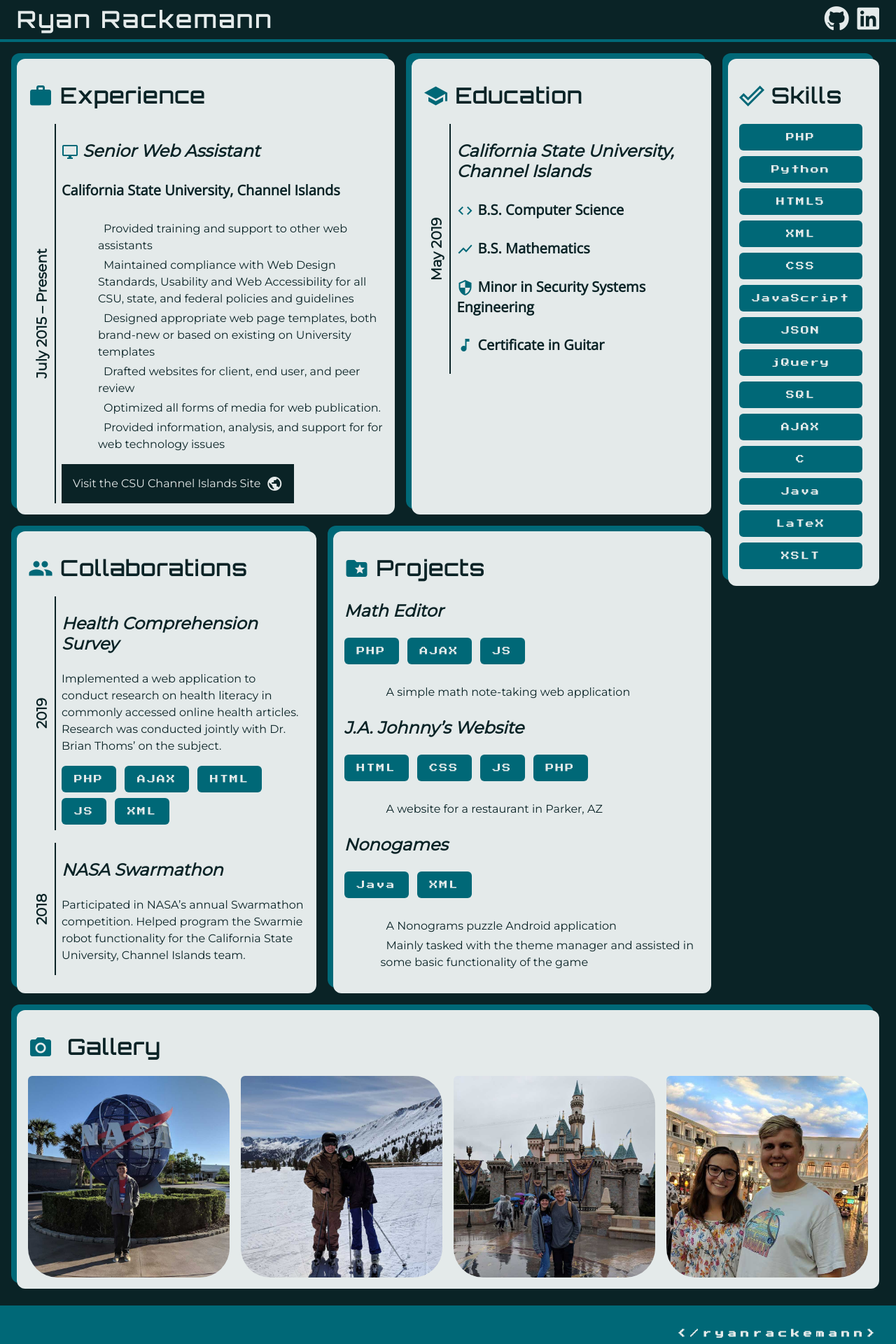
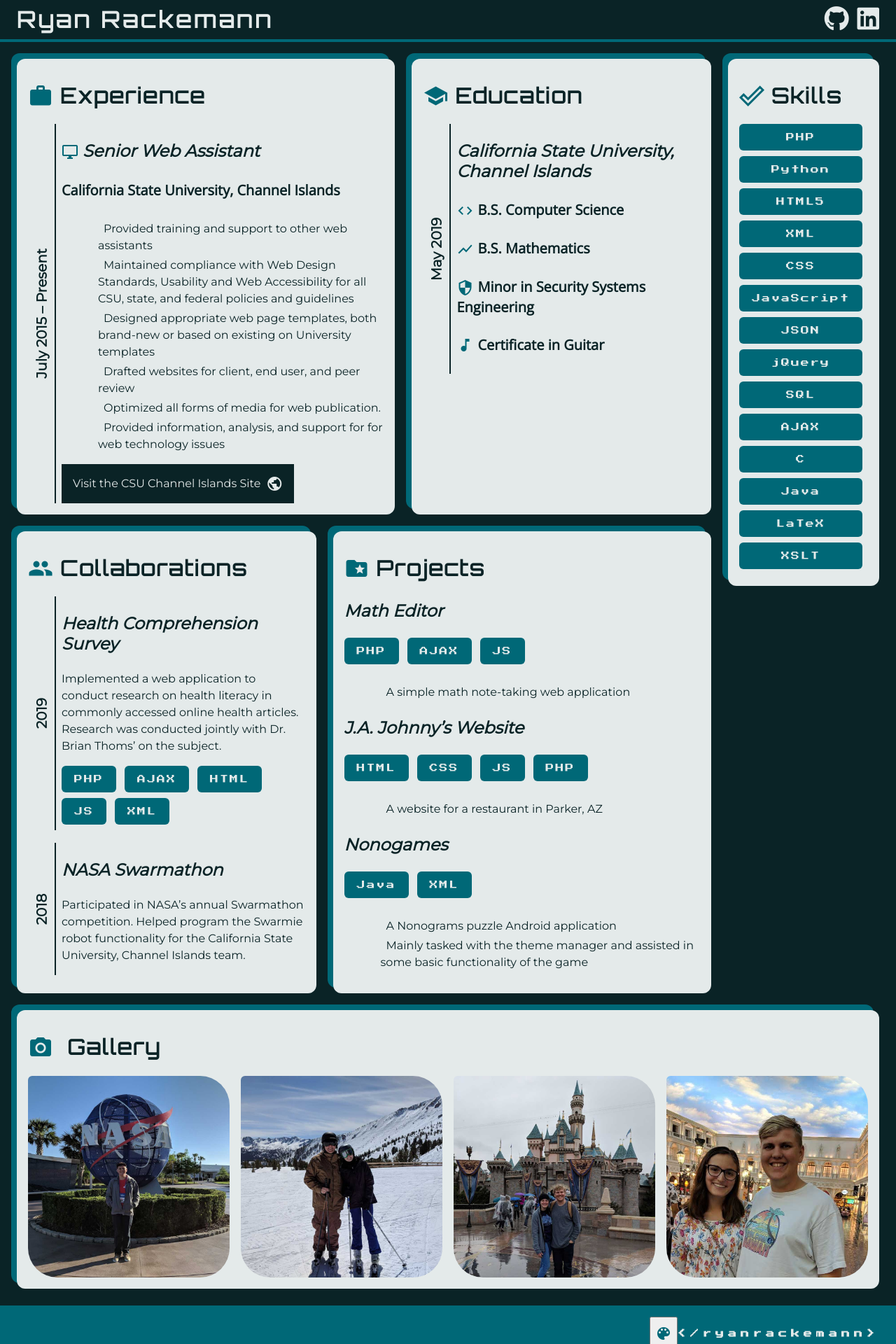
Before and after one commit to ryanrackemann/ryanrackemann.github.io, a PHP site: page / in a window 1280 px wide. Shown: the top 1920 px of the page at 70% size. Run offline with PHP 8.4, Linux system fonts and the light colour scheme.

Commit message:
Updated with content for custom colorsheets

```diff
--- a/css/style.css
+++ b/css/style.css
@@ -1,7 +1,43 @@
 :root {
-     --dark: #0a2326;
-     --blue: #006877;
-     --white: #e4eaea;
+	--dark: #0a2326;
+	--blue: #006877;
+	--white: #e4eaea;
+	--orange: #e66036;
+
+	--header-bg: #;
+	--header-txt: #;
+	--header-icon: #;
+	--header-icon-hvr: #;
+	--header-bottom-border: #;
+	--main-bg: #;
+	--footer-bg: #;
+	--footer-txt: #;
+	--card-bg: #;
+	--card-drop: #;
+	--card-txt: #;
+	--card-icons: #;
+	--btn: #;
+	--btn-hvr: #;
+	--tag-bg: #;
+	--tag-txt: #;
+	--main-mobile-1-bg: #;
+	--main-mobile-1-txt: #;
+	--main-mobile-1-icon: #;
+	--main-mobile-2-bg: #;
+	--main-mobile-2-txt: #;
+	--main-mobile-2-icon: #;
+	--main-mobile-3-bg: #;
+	--main-mobile-3-txt: #;
+	--main-mobile-3-icon: #;
+	--main-mobile-4-bg: #;
+	--main-mobile-4-txt: #;
+	--main-mobile-4-icon: #;
+	--main-mobile-5-bg: #;
+	--main-mobile-5-txt: #;
+	--main-mobile-5-icon: #;
+	--main-mobile-6-bg: #;
+	--main-mobile-6-txt: #;
+	--main-mobile-6-icon: #;
 }
 .white {
      background-color: var(--white);
--- a/index.html
+++ b/index.html
@@ -139,7 +139,6 @@
 		<li>A Nonograms puzzle Android application</li>
 		<li>Mainly tasked with the theme manager and assisted in some basic functionality of the game</li>
 	</ul>
-
 	</div>
 	<div class="dark desktop-white" id="Gallery">
 	<h2><i class="material-icons">local_see</i> Gallery</h2>
@@ -154,6 +153,7 @@
 	</div>
 	</main>
 	<footer class="blue">
+	  <button onclick="" class="colorSwitcher"><i class="material-icons">color_lens</i></button>
 	  <p>&lt;/ryanrackemann&gt;</p>
 	</footer>
 	</body>
```
Lines whose indentation alone changed are shown as unchanged.
